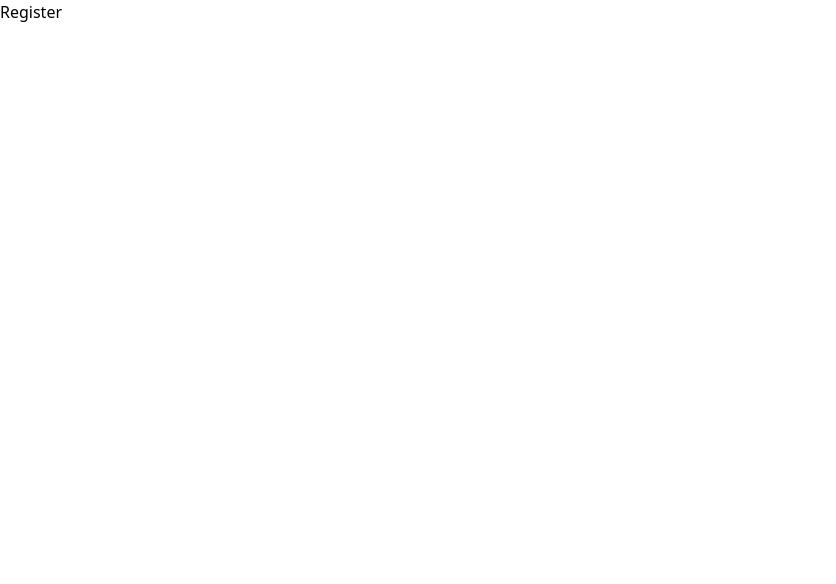
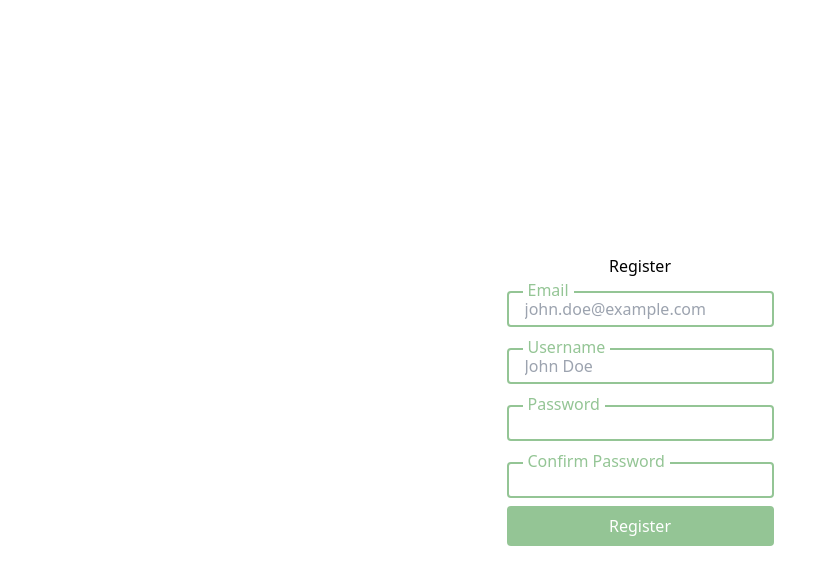
Before and after one commit to QuintenMuyllaert/Birds-QuintenMuyllaert, a Vue app in the folder frontend/: page /auth/register in a window 1280 px wide. Shown: the top 584 px of the page, without its empty margins (0-836 px from the left). Built offline with nearby package versions, Linux system fonts and the light colour scheme.

Commit message:
💄 Started working on register form UI

```diff
--- a/frontend/src/pages/Auth/Register/index.vue
+++ b/frontend/src/pages/Auth/Register/index.vue
@@ -1,5 +1,63 @@
-<script lang="ts"></script>
+<script lang="ts">
+import Inputfield from "../../../components/ui/Inputfield.vue";
+
+export default {
+	components: {
+		Inputfield,
+	},
+};
+</script>
 
 <template>
-	<h1>Register</h1>
+	<div class="center">
+		<h1>Register</h1>
+		<form>
+			<main>
+				<Inputfield label="Email" placeholder="john.doe@example.com" type="email" />
+				<Inputfield label="Username" placeholder="John Doe" />
+				<Inputfield label="Password" type="password" />
+				<Inputfield label="Confirm Password" type="password" />
+				<button type="submit">Register</button>
+			</main>
+		</form>
+	</div>
 </template>
+
+<style lang="scss" scoped>
+.center {
+	display: flex;
+	flex-direction: column;
+	align-items: center;
+	justify-content: center;
+	height: 100%;
+}
+
+form {
+	display: grid;
+	place-items: center;
+}
+
+main {
+	display: flex;
+	flex-direction: column;
+	gap: 0.5rem;
+}
+
+button {
+	width: 100%;
+	padding: 0.5rem 1rem;
+	border-radius: 0.25rem;
+	background-color: var(--color-secondary);
+	color: white;
+	font-size: 1rem;
+	cursor: pointer;
+	transition: background-color 0.2s ease-in-out;
+	outline: 2px solid transparent;
+	&:hover {
+		background-color: var(--color-primary);
+	}
+	&:focus {
+		outline: 2px solid var(--color-primary);
+	}
+}
+</style>
```
